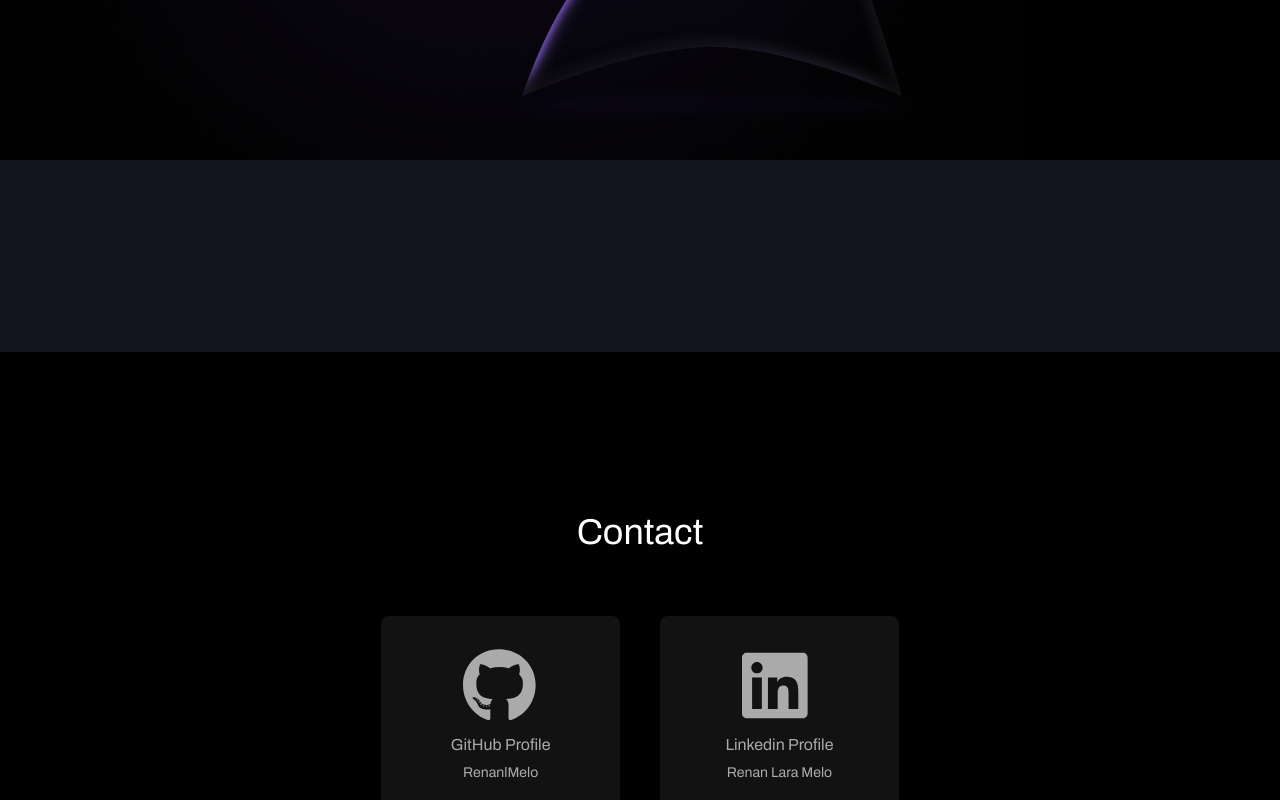
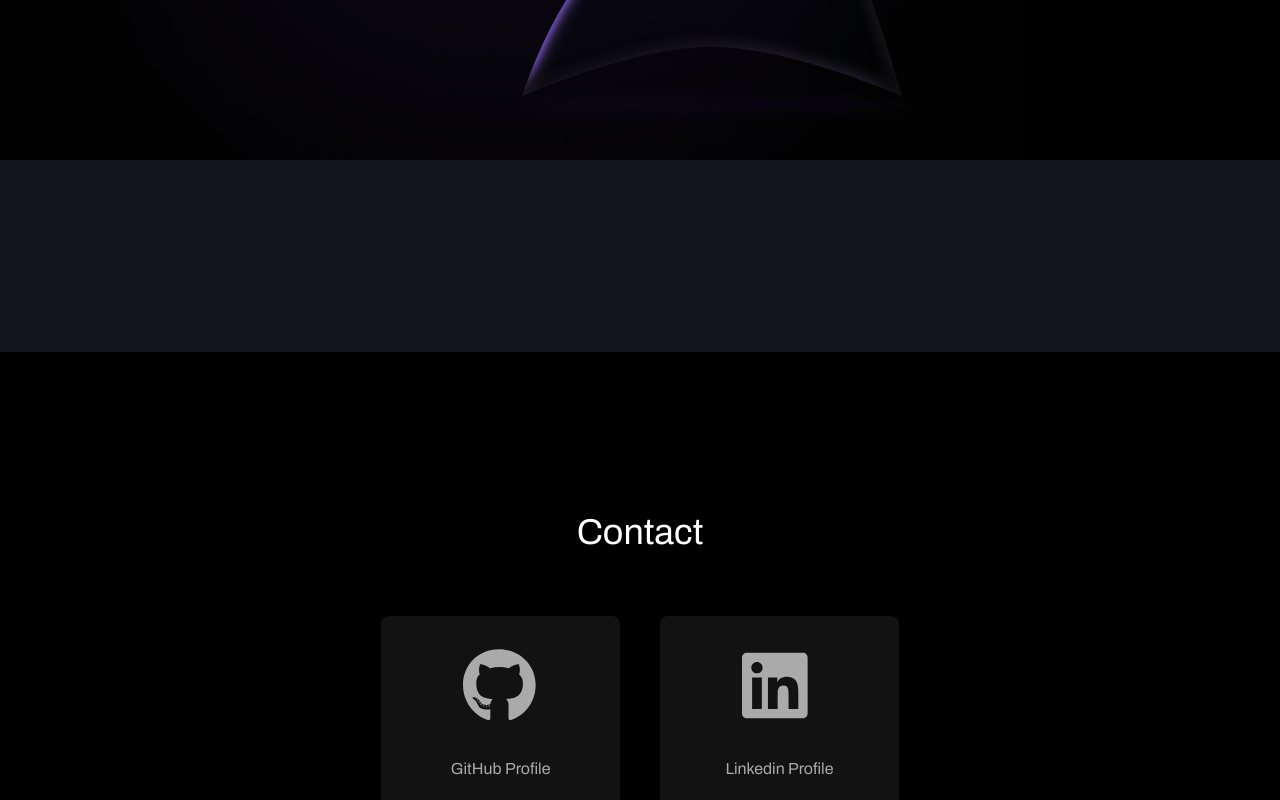
Before and after one commit to RenanlMelo/Portifolio, a React (Vite) app: page / in a window 1280 px wide. Shown: the part 3806-4606 px from the top of the page. Built offline with nearby package versions, Linux system fonts and the light colour scheme.

Commit message:
Atualizando links e espaçamentos

```diff
--- a/src/components/Contact/index.tsx
+++ b/src/components/Contact/index.tsx
@@ -98,7 +98,7 @@ export const Contact = React.forwardRef<
       className="w-full py-12 lg:pt-36 mt-12 flex flex-col justify-center items-center bg-black"
     >
       <h2 className="text-white py-4 text-2xl lg:text-4xl">Contact</h2>
-      <div className="grid grid-rows-4 grid-cols-1 lg:grid-cols-2 lg:grid-rows-2 justify-center items-center gap-y-3 lg:gap-x-10 lg:m-12">
+      <div className="grid grid-rows-4 grid-cols-1 lg:grid-cols-2 lg:grid-rows-2 justify-center items-center gap-y-10 lg:gap-x-10 lg:m-12">
         {contactList.map((item, index) => (
           <div
             key={index}
@@ -107,10 +107,10 @@ export const Contact = React.forwardRef<
             <a
               href={item.href}
               target="_blank"
-              className="cursor-pointer items-center gap-2 flex flex-col"
+              className="cursor-pointer items-center gap-2 lg:gap-y-8 flex flex-col"
             >
               {item.svg}
-              <div className="items-center text-center">
+              <div className="items-center text-center flex flex-col lg:gap-y-4">
                 <h3 className="text-lg lg:leading-7 lg:text-[1.25vw]">
                   {item.plataform}
                 </h3>
--- a/src/components/Projects/index.tsx
+++ b/src/components/Projects/index.tsx
@@ -21,7 +21,7 @@ export const Projects = React.forwardRef<
       img: "unilock.png",
       altImg: "Imagem de projeto para empresa Unilock Pisos",
       used: ["React.js", "Typescript", "MongoDB", "Node.js"],
-      repository: "",
+      repository: "https://github.com/RenanlMelo/Unilock_Pisos",
     },
     {
       name: "Leveling Corp",
@@ -63,9 +63,7 @@ export const Projects = React.forwardRef<
                   <h3 className="text-sm lg:text-xl mt-[1vh] mb-[3vh]">
                     {prj.description}
                   </h3>
-                  <h4 className="text-base lg:text-base">
-                    Technologies Used:
-                  </h4>
+                  <h4 className="text-base lg:text-base">Technologies Used:</h4>
                   <ul className="list-inside list-disc text-sm lg:text-base">
                     {prj.used.map((item) => (
                       <li key={item}>{item}</li>
@@ -75,7 +73,7 @@ export const Projects = React.forwardRef<
                     <a
                       href={prj.repository}
                       target="_blank"
-                      className="flex px-2 py-1 rounded-sm border lg:border-none border-[#aaa] gap-x-2 h-full items-center text-base lg:text-base text-[var(--white)] hover:border-blue-400 hover:text-blue-400 transition-colors duration-300"
+                      className="flex justify-start px-2 py-1 rounded-sm border lg:border-none border-[#aaa] gap-x-2 h-full items-center text-base lg:text-base text-[var(--white)] hover:border-blue-400 hover:text-blue-400 transition-colors duration-300"
                     >
                       <svg
                         xmlns="http://www.w3.org/2000/svg"
@@ -94,7 +92,7 @@ export const Projects = React.forwardRef<
                     <a
                       href={prj.url}
                       target="_blank"
-                      className="flex gap-x-2 px-2 py-1 rounded-sm border lg:border-none border-[#aaa] items-center text-base lg:text-base text-[var(--white)] hover:border-blue-400 hover:text-blue-400 transition-colors duration-300"
+                      className="flex justify-start gap-x-2 px-2 py-1 rounded-sm border lg:border-none border-[#aaa] items-center text-base lg:text-base text-[var(--white)] hover:border-blue-400 hover:text-blue-400 transition-colors duration-300"
                     >
                       <svg
                         className="fill-current group-hover:fill-blue-400 p-1 lg:p-0"
```
